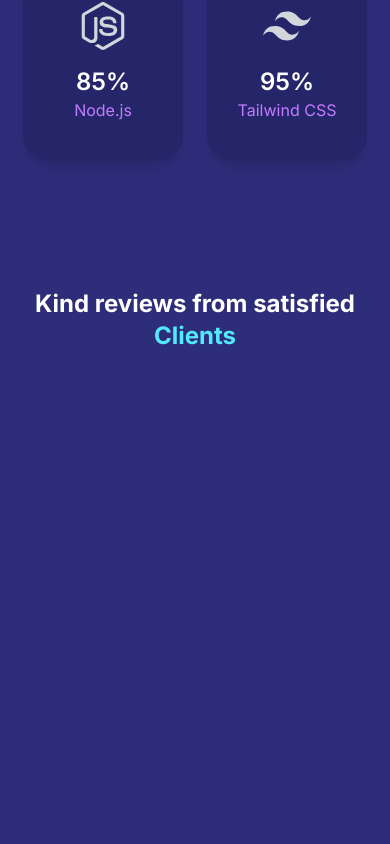
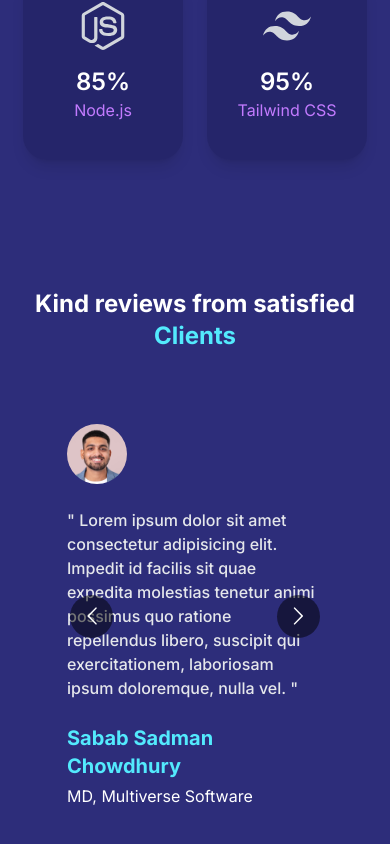
Before and after one commit to Najmul216/my_portfolio_website, a Next.js app: page / in a window 390 px wide. Shown: the part 5721-6565 px from the top of the page. Before the commit the page ends 6137 px from the top, so only its background shows below. Built offline with nearby package versions, Linux system fonts and the light colour scheme.

Commit message:
Client Review Section Completed

```diff
--- /dev/null
+++ b/components/Home/ClientReviews/ClientReviewCard.tsx
@@ -0,0 +1,32 @@
+import Image from "next/image";
+import React from "react";
+
+type Props = {
+  name: string;
+  image: string;
+  role: string;
+};
+
+const ClientReviewCard = ({ image, name, role }: Props) => {
+  return (
+    <div className="m-2">
+      <Image
+        src={image}
+        alt="client"
+        width={60}
+        height={60}
+        className="rounded-full"
+      />
+      <p className="mt-6 text-base text-gray-200 font-medium">
+        &quot; Lorem ipsum dolor sit amet consectetur adipisicing elit. Impedit
+        id facilis sit quae expedita molestias tenetur animi possimus quo
+        ratione repellendus libero, suscipit qui exercitationem, laboriosam
+        ipsum doloremque, nulla vel. &quot;
+      </p>
+      <h1 className="mt-6 text-xl font-bold text-cyan-300">{name}</h1>
+      <p className="mt-1 text-white">{role}</p>
+    </div>
+  );
+};
+
+export default ClientReviewCard;
--- a/components/Home/ClientReviews/ClientReviews.tsx
+++ b/components/Home/ClientReviews/ClientReviews.tsx
@@ -1,11 +1,72 @@
+"use client";
+
 import React from "react";
+import Carousel from "react-multi-carousel";
+import "react-multi-carousel/lib/styles.css";
+import ClientReviewCard from "./ClientReviewCard";
+
+const responsive = {
+  desktop: {
+    breakpoint: { max: 3000, min: 1324 },
+    items: 3,
+    slidesToSlide: 1,
+  },
+  tablet: {
+    breakpoint: { max: 1324, min: 764 },
+    items: 2,
+    slidesToSlide: 1,
+  },
+  mobile: {
+    breakpoint: { max: 764, min: 0 },
+    items: 1,
+    slidesToSlide: 1,
+  },
+};
 
 const ClientReviews = () => {
   return (
     <div className="pt-16 pb-16">
-      <div className="text-center text-2xl md:text-4xl xl:text-5xl font-bold text-white">
+      <h1 className="text-center text-2xl md:text-4xl xl:text-5xl font-bold text-white">
         Kind reviews from satisfied <br />
         <span className="text-cyan-300">Clients</span>
+      </h1>
+      <div className="mt-16 w-[70%] mx-auto">
+        <Carousel
+          // swipeable={false}
+          // draggable={false}
+          showDots={false}
+          responsive={responsive}
+          infinite={true}
+          autoPlay={true}
+          autoPlaySpeed={4000}
+          keyBoardControl={true}
+        >
+          <ClientReviewCard
+            image="/images/c1.png"
+            name="Sharmin Khanam"
+            role="CGM, Multiverse Soft."
+          />
+          <ClientReviewCard
+            image="/images/c2.png"
+            name="Sabab Sadman Chowdhury"
+            role="MD, Multiverse Software"
+          />
+          <ClientReviewCard
+            image="/images/c3.png"
+            name="Nusaiba Nawal"
+            role="CEO, Multiverse Soft."
+          />
+          <ClientReviewCard
+            image="/images/c4.png"
+            name="Abrar Ahamed"
+            role="COO, Telegram"
+          />
+          <ClientReviewCard
+            image="/images/c5.png"
+            name="Tanjika Hasan"
+            role="CTO, fiber@home"
+          />
+        </Carousel>
       </div>
     </div>
   );
--- a/package.json
+++ b/package.json
@@ -16,6 +16,7 @@
     "react": "19.1.0",
     "react-dom": "19.1.0",
     "react-icons": "^5.5.0",
+    "react-multi-carousel": "^1.4.6",
     "react-parallax-tilt": "^1.7.309",
     "typewriter-effect": "^2.22.0"
   },
```
Also changed, not shown: 1 other file (tests, documents, lock files or other folders).
